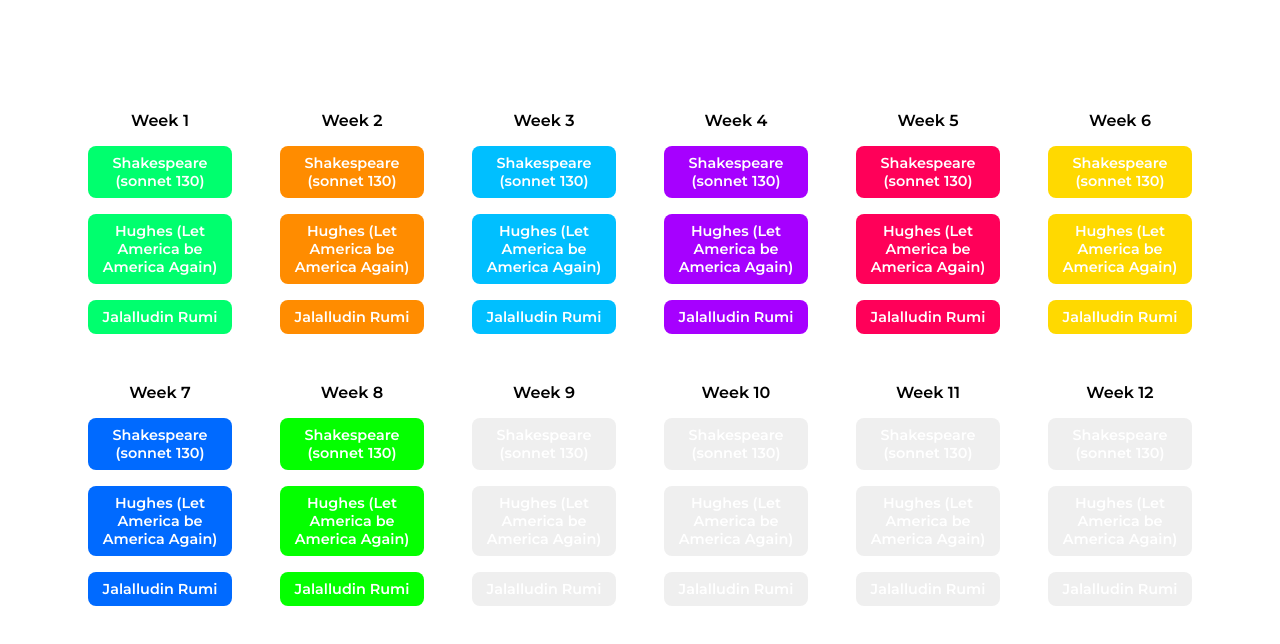
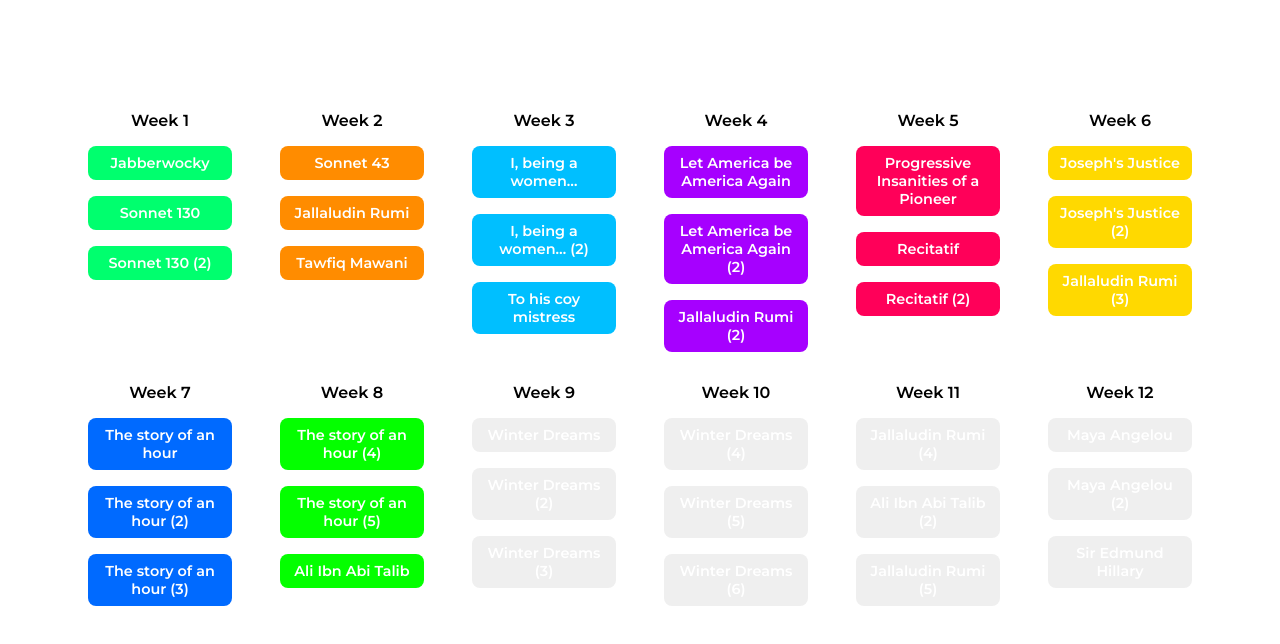
Before and after one commit to Tawfiq-Mawani/Commonplacebook, a plain HTML site: page index.html in a window 1280 px wide. Shown: the part 94-738 px from the top of the page. Drawn offline with Linux system fonts and the light colour scheme.

Commit message:
Update index.html

```diff
--- a/index.html
+++ b/index.html
@@ -29,165 +29,165 @@
           <div class="week_title">Week 1</div>
 
           <button class="open_view_button color_green w1">
-            Shakespeare (sonnet 130)
+            Jabberwocky
           </button>
 
           <button class="open_view_button color_green w1">
-            Hughes (Let America be America Again)
+            Sonnet 130
           </button>
 
           <button class="open_view_button color_green w1">
-            Jalalludin Rumi
+            Sonnet 130 (2)
           </button>
         </div>
         <div class="week">
           <div class="week_title">Week 2</div>
 
           <button class="open_view_button color_orange w2">
-            Shakespeare (sonnet 130)
+            Sonnet 43
           </button>
 
           <button class="open_view_button color_orange w2">
-            Hughes (Let America be America Again)
+            Jallaludin Rumi
           </button>
 
           <button class="open_view_button color_orange w2">
-            Jalalludin Rumi
+            Tawfiq Mawani
           </button>
         </div>
         <div class="week">
           <div class="week_title">Week 3</div>
 
           <button class="open_view_button color_blue w3">
-            Shakespeare (sonnet 130)
+            I, being a women…
           </button>
 
           <button class="open_view_button color_blue w3">
-            Hughes (Let America be America Again)
+            I, being a women… (2)
           </button>
 
           <button class="open_view_button color_blue w3">
-            Jalalludin Rumi
+            To his coy mistress
           </button>
         </div>
         <div class="week">
           <div class="week_title">Week 4</div>
 
           <button class="open_view_button color_purple w4">
-            Shakespeare (sonnet 130)
+            Let America be America Again
           </button>
 
           <button class="open_view_button color_purple w4">
-            Hughes (Let America be America Again)
+            Let America be America Again (2)
           </button>
 
           <button class="open_view_button color_purple w4">
-            Jalalludin Rumi
+            Jallaludin Rumi (2)
           </button>
         </div>
         <div class="week">
           <div class="week_title">Week 5</div>
 
           <button class="open_view_button color_dark_pink w5">
-            Shakespeare (sonnet 130)
+            Progressive Insanities of a Pioneer
           </button>
 
           <button class="open_view_button color_dark_pink w5">
-            Hughes (Let America be America Again)
+            Recitatif
           </button>
 
           <button class="open_view_button color_dark_pink w5">
-            Jalalludin Rumi
+            Recitatif (2)
           </button>
         </div>
         <div class="week">
           <div class="week_title">Week 6</div>
 
           <button class="open_view_button color_yellow w6">
-            Shakespeare (sonnet 130)
+            Joseph's Justice
           </button>
 
           <button class="open_view_button color_yellow w6">
-            Hughes (Let America be America Again)
+            Joseph's Justice (2)
           </button>
 
           <button class="open_view_button color_yellow w6">
-            Jalalludin Rumi
+            Jallaludin Rumi (3)
           </button>
         </div>
         <div class="week">
           <div class="week_title">Week 7</div>
 
           <button class="open_view_button color_dark_blue w7">
-            Shakespeare (sonnet 130)
+            The story of an hour
           </button>
 
           <button class="open_view_button color_dark_blue w7">
-            Hughes (Let America be America Again)
+            The story of an hour (2)
           </button>
 
           <button class="open_view_button color_dark_blue w7">
-            Jalalludin Rumi
+            The story of an hour (3)
           </button>
         </div>
         <div class="week">
           <div class="week_title">Week 8</div>
 
           <button class="open_view_button color_dark_green w8">
-            Shakespeare (sonnet 130)
+            The story of an hour (4)
           </button>
 
           <button class="open_view_button color_dark_green w8">
-            Hughes (Let America be America Again)
+            The story of an hour (5)
           </button>
 
           <button class="open_view_button color_dark_green w8">
-            Jalalludin Rumi
+            Ali Ibn Abi Talib
           </button>
         </div>
         <div class="week">
           <div class="week_title">Week 9</div>
 
-          <button class="open_view_button w9">Shakespeare (sonnet 130)</button>
+          <button class="open_view_button color_dark_red w9">Winter Dreams</button>
 
-          <button class="open_view_button w9">
-            Hughes (Let America be America Again)
+          <button class="open_view_button color_dark_red w9">
+            Winter Dreams (2)
           </button>
 
-          <button class="open_view_button w9">Jalalludin Rumi</button>
+          <button class="open_view_button color_dark_red w9">Winter Dreams (3)</button>
         </div>
         <div class="week">
           <div class="week_title">Week 10</div>
 
-          <button class="open_view_button w10">Shakespeare (sonnet 130)</button>
+          <button class="open_view_button color_ddark_blue w10">Winter Dreams (4)</button>
 
-          <button class="open_view_button w10">
-            Hughes (Let America be America Again)
+          <button class="open_view_button color_ddark_blue w10">
+            Winter Dreams (5)
           </button>
 
-          <button class="open_view_button w10">Jalalludin Rumi</button>
+          <button class="open_view_button color_ddark_blue w10">Winter Dreams (6)</button>
         </div>
         <div class="week">
           <div class="week_title">Week 11</div>
 
-          <button class="open_view_button w11">Shakespeare (sonnet 130)</button>
+          <button class="open_view_button color_dark_pruple w11"> Jallaludin Rumi (4)</button>
 
-          <button class="open_view_button w11">
-            Hughes (Let America be America Again)
+          <button class="open_view_button color_dark_pruple w11">
+            Ali Ibn Abi Talib (2)
           </button>
 
-          <button class="open_view_button w11">Jalalludin Rumi</button>
+          <button class="open_view_button color_dark_pruple w11">Jallaludin Rumi (5)</button>
         </div>
         <div class="week">
           <div class="week_title">Week 12</div>
 
-          <button class="open_view_button w12">Shakespeare (sonnet 130)</button>
+          <button class="open_view_button w12 color_cyan">Maya Angelou</button>
 
-          <button class="open_view_button w12">
-            Hughes (Let America be America Again)
+          <button class="open_view_button w12 color_cyan">
+            Maya Angelou (2)
           </button>
 
-          <button class="open_view_button w12">Jalalludin Rumi</button>
+          <button class="open_view_button w12 color_cyan">Sir Edmund Hillary</button>
         </div>
       </div>
     </div>
@@ -195,7 +195,7 @@
     <div class="popup">
       <span class="open_view_title"></span>
       <p class="quote"></p>
-      <h4>Short Description:</h4>
+      <h4>Annotation:</h4>
       <p class="short_desc"></p>
       <button class="close">Close</button>
     </div>
```
